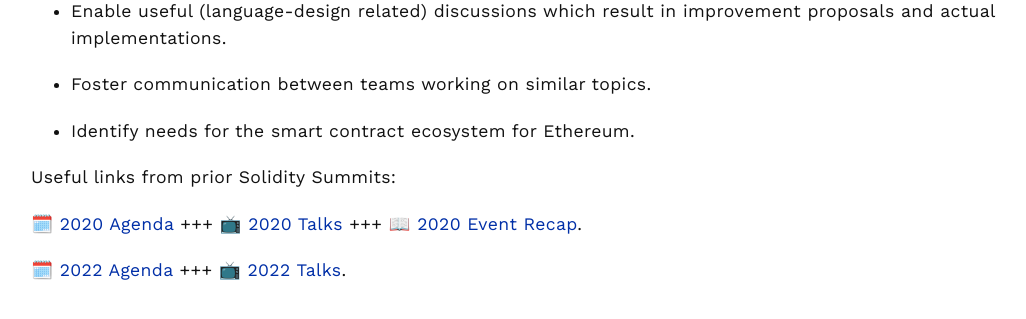
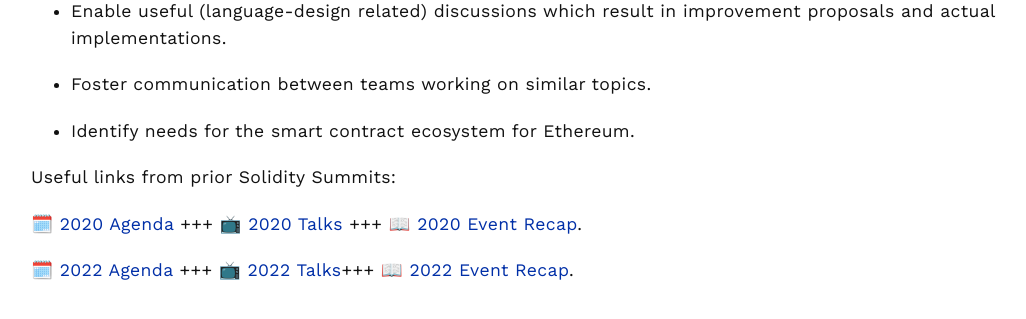
Before and after one commit to ethereum/solidity-portal, a Jekyll site: the page built from index.html, in a window 1280 px wide and 900 px high, scrolled down 5079 px, cut to the strip 0-319 px from the top of the window. Shown: the whole strip, without its empty margins (59-1085 px from the left). Built offline with Jekyll 4.4.1, drawn with Linux system fonts in a browser that asks for light colours; some web fonts are replaced; the list of posts is cut into pages by our own code.

Commit message:
adding link to solidity summit 2022 recap post

```diff
--- a/index.html
+++ b/index.html
@@ -140,7 +140,7 @@
 				</ul>
 		<p>Useful links from prior Solidity Summits:</p>
 		<p>🗓️ <a href="https://docs.google.com/spreadsheets/d/1ylkaTYKx9TbAifCgyH2jN9SKJKrYfzab9zzTZgSL44g">2020 Agenda</a> +++ 📺 <a href="https://www.youtube.com/watch?v=lhjo2FuU4v0&list=PLaM7G4Llrb7xlGxwlYGTy1T-GHpytE3RC">2020 Talks</a> +++ 📖 <a href="https://blog.soliditylang.org/2020/06/09/solidity-summit-recap/">2020 Event Recap</a>.</p>
-		<p>🗓️ <a href="https://summit.soliditylang.org/agenda">2022 Agenda</a> +++ 📺 <a href="https://www.youtube.com/watch?v=6m5EDuCjxgk&list=PLX8x7Zj6Vezl1lqBgxiQH3TFbRNZza8Fk">2022 Talks</a>.</p>
+		<p>🗓️ <a href="https://summit.soliditylang.org/agenda">2022 Agenda</a> +++ 📺 <a href="https://www.youtube.com/watch?v=6m5EDuCjxgk&list=PLX8x7Zj6Vezl1lqBgxiQH3TFbRNZza8Fk">2022 Talks</a>+++ 📖 <a href="https://blog.soliditylang.org/2022/05/03/solidity-summit-2022-recap/">2022 Event Recap</a>.</p>
 		<br>
 		{% include youtube.html youtube_id="6m5EDuCjxgk?list=PLX8x7Zj6Vezl1lqBgxiQH3TFbRNZza8Fk" %}
 		</div>
```
